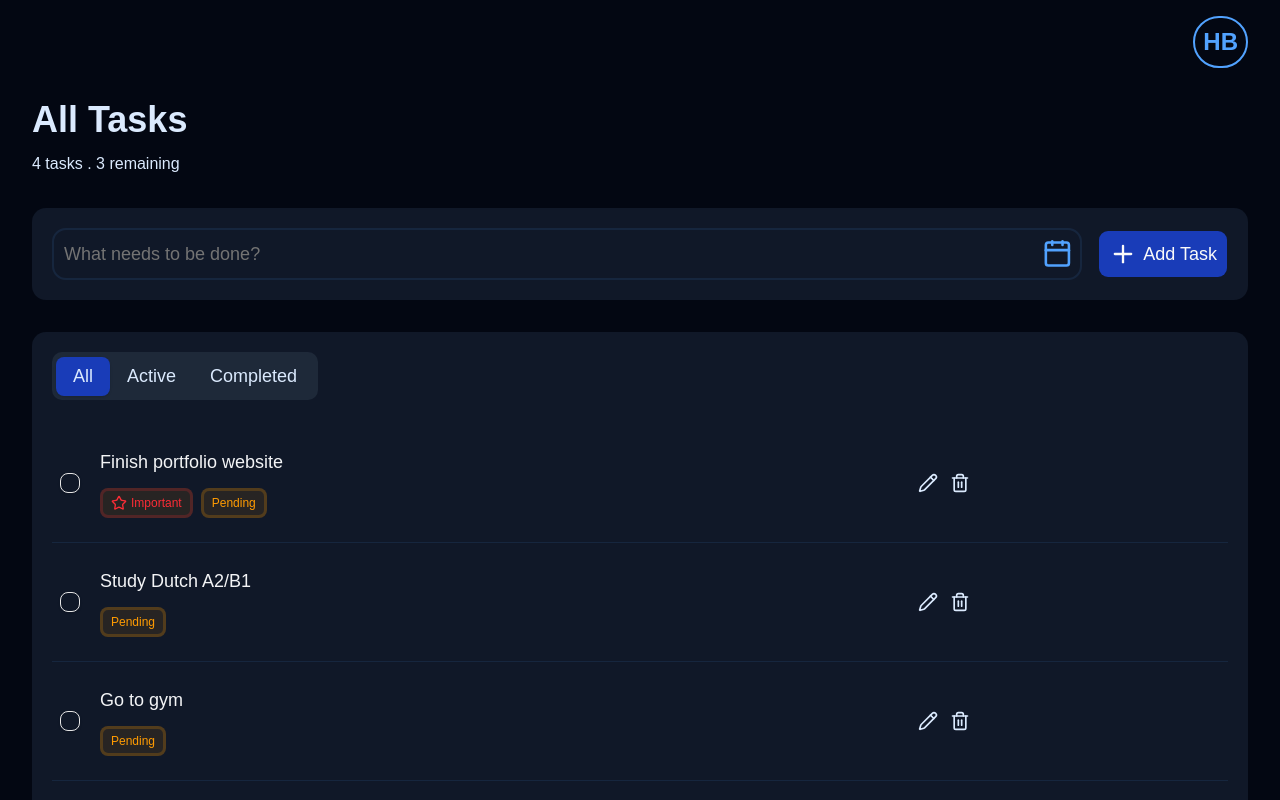
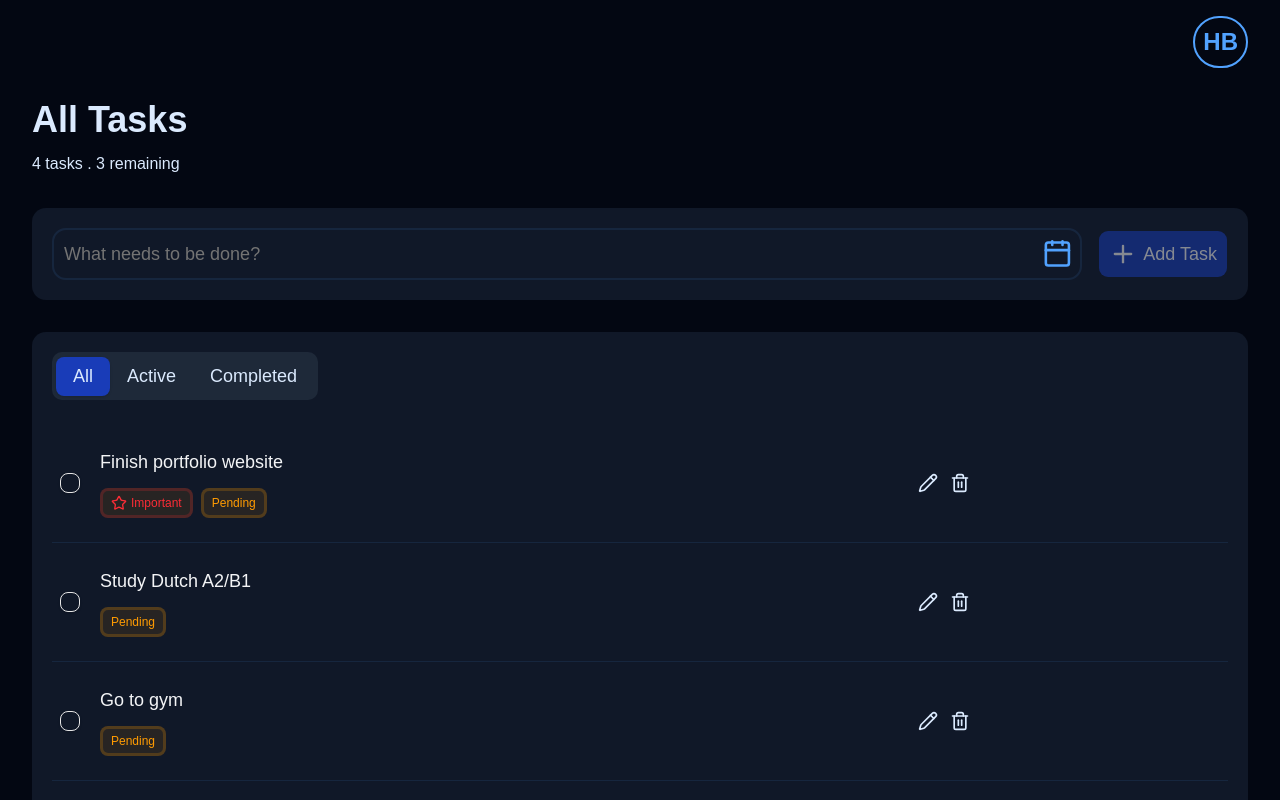
Before and after one commit to HashirBaig/todo-universe, a React (Vite) app: page / in a window 1280 px wide. Shown: the top 800 px of the page. Built offline with nearby package versions, Linux system fonts and the light colour scheme.

Commit message:
minor adjustment

```diff
--- a/src/components/AddTaskCard/AddTaskCard.tsx
+++ b/src/components/AddTaskCard/AddTaskCard.tsx
@@ -50,7 +50,10 @@ function AddTaskCard() {
           <Calendar className="size-8 text-blue-400 mr-2" />
         </div>
 
-        <Button className={"text-lg"}>
+        <Button
+          className={"text-lg"}
+          disabled={isLoading || !formData?.task || formData?.task === ""}
+        >
           {isLoading ? (
             <Spinner className="size-6" />
           ) : (
```
